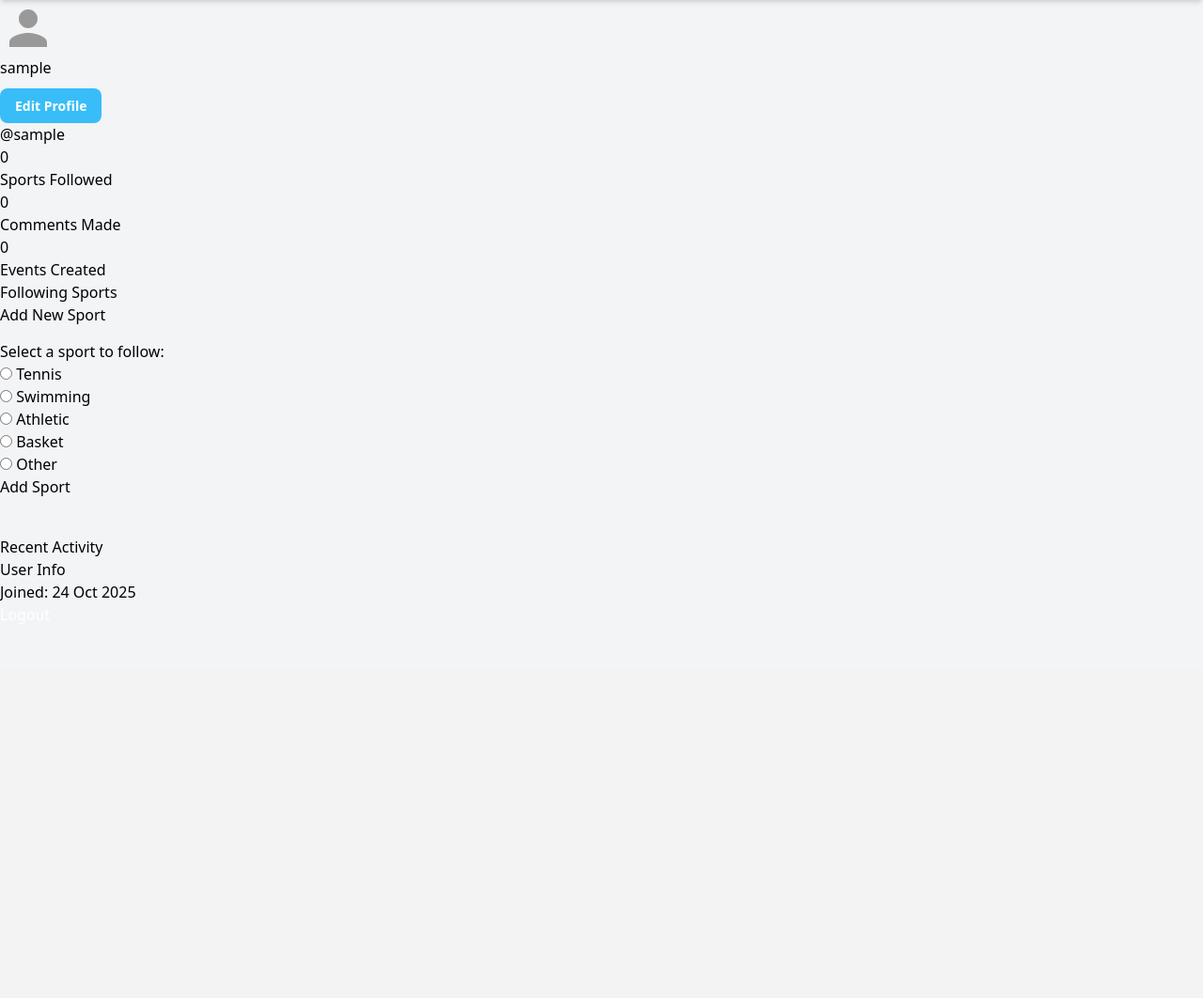
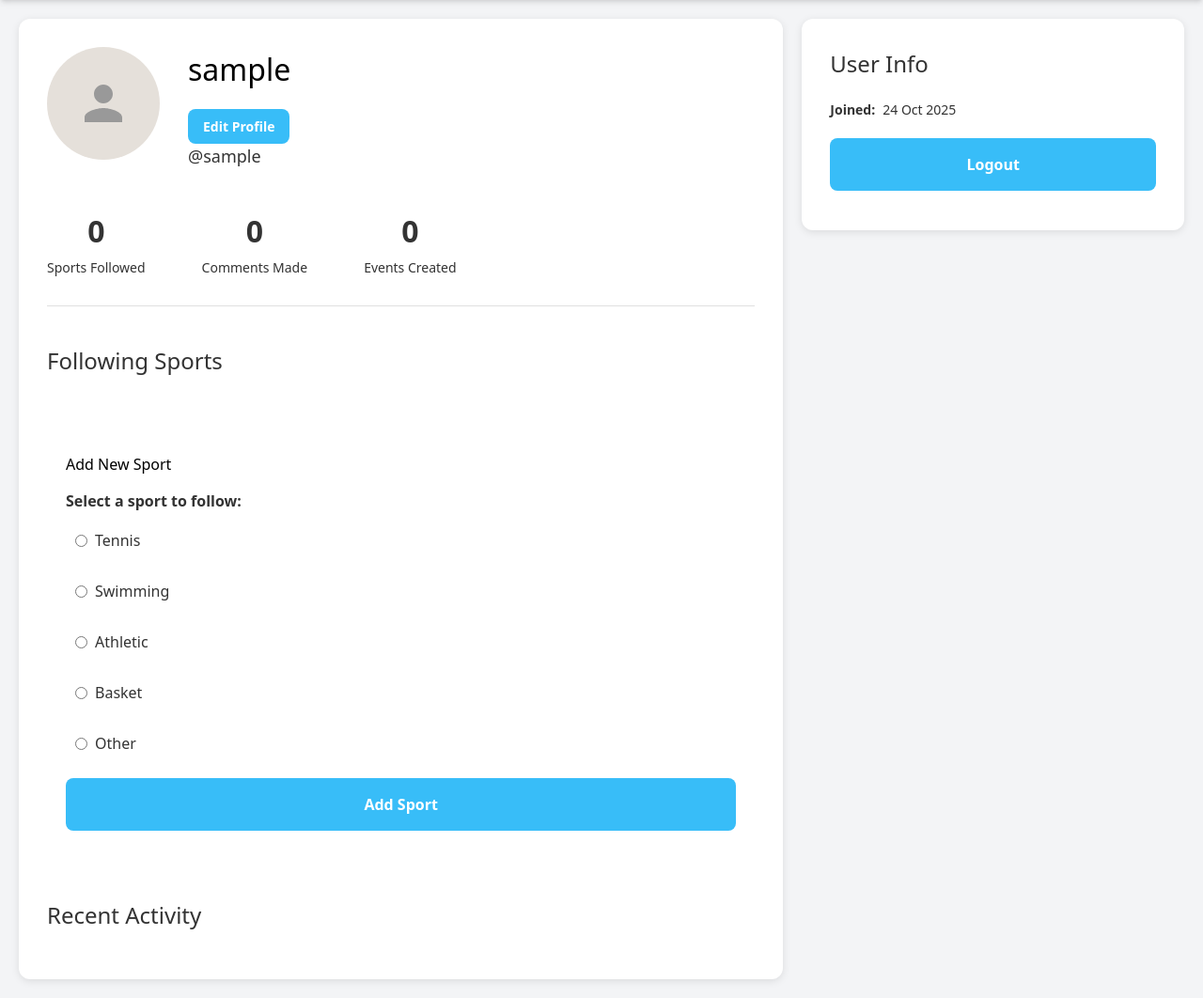
Before and after one commit to pbp-kelompok-a1/TK-1, a Django app: page /following/profile/1 in a window 1280 px wide. Shown: the part 88-1150 px from the top of the page at 94% size. Before the commit the page ends 728 px from the top, so only its background shows below. Run offline with Django 5.2, Linux system fonts and the light colour scheme; the visitor is signed in with stand-in values (Sample User, id 1); data comes from the database, SQL or seed files in the repository; data that the repository does not hold is empty; some libraries are stand-ins or nearby versions.

Commit message:
Profile page display fix

```diff
--- a/following/templates/profilePage.html
+++ b/following/templates/profilePage.html
@@ -9,9 +9,253 @@
 {% include 'navbar.html' %}
 
 <style>
-    /* ... keep all existing styles ... */
+    .profile-container {
+        max-width: 1400px;
+        margin: 0 auto;
+        padding: 20px;
+        display: grid;
+        grid-template-columns: 2fr 1fr;
+        gap: 20px;
+    }
 
-    /* NEW: Edit mode styles */
+    .profile-card, .sidebar-card {
+        background: #FFFFFF;
+        border-radius: 12px;
+        padding: 30px;
+        box-shadow: 0 2px 8px rgba(0,0,0,0.1);
+    }
+
+    .profile-header {
+        display: flex;
+        gap: 30px;
+        margin-bottom: 30px;
+    }
+
+    .profile-picture {
+        width: 120px;
+        height: 120px;
+        border-radius: 50%;
+        background-color: #E5E0DA;
+        display: flex;
+        align-items: center;
+        justify-content: center;
+        overflow: hidden;
+    }
+
+    .profile-picture img {
+        width: 100%;
+        height: 100%;
+        object-fit: cover;
+    }
+
+    .profile-info h1 {
+        font-size: 32px;
+        margin-bottom: 8px;
+    }
+
+    .username {
+        color: #333;
+        font-size: 18px;
+        margin-bottom: 12px;
+    }
+
+    .bio {
+        color: #333;
+        line-height: 1.6;
+    }
+
+    .stats {
+        display: flex;
+        gap: 60px;
+        margin-bottom: 40px;
+        padding-bottom: 30px;
+        border-bottom: 1px solid #e0e0e0;
+    }
+
+    .stat {
+        text-align: center;
+    }
+
+    .stat-number {
+        font-size: 32px;
+        font-weight: bold;
+        color: #333;
+    }
+
+    .stat-label {
+        color: #333;
+        font-size: 14px;
+        margin-top: 4px;
+    }
+
+    .section-title {
+        font-size: 24px;
+        margin-bottom: 20px;
+        color: #333;
+    }
+
+    .sports-container {
+        display: flex;
+        flex-wrap: wrap;
+        gap: 10px;
+        margin-bottom: 40px;
+    }
+
+    .sport-tag {
+        background-color: #38BDF8;
+        color: white;
+        padding: 10px 16px;
+        border-radius: 20px;
+        font-size: 14px;
+        display: flex;
+        align-items: center;
+        gap: 8px;
+    }
+
+    .sport-tag button {
+        background: none;
+        border: none;
+        color: white;
+        cursor: pointer;
+        font-size: 18px;
+        padding: 0;
+        display: flex;
+        align-items: center;
+    }
+
+    .sport-tag button:hover {
+        opacity: 0.8;
+    }
+
+    .activity-item {
+        padding: 15px 0;
+        border-bottom: 1px solid #f0f0f0;
+        display: flex;
+        align-items: center;
+        gap: 12px;
+    }
+
+    .activity-item:last-child {
+        border-bottom: none;
+    }
+
+    .activity-dot {
+        width: 8px;
+        height: 8px;
+        background-color: #38BDF8;
+        border-radius: 50%;
+        flex-shrink: 0;
+    }
+
+    .activity-username {
+        font-weight: 600;
+        color: #333;
+    }
+
+    .activity-text {
+        color: #333;
+    }
+
+    .activity-link {
+        color: #38BDF8;
+        text-decoration: none;
+    }
+
+    .activity-link:hover {
+        text-decoration: underline;
+    }
+
+    .user-info {
+        margin-bottom: 20px;
+    }
+
+    .info-row {
+        display: flex;
+        margin-bottom: 12px;
+        font-size: 14px;
+    }
+
+    .info-label {
+        font-weight: 600;
+        color: #333;
+        margin-right: 8px;
+    }
+
+    .info-value {
+        color: #333;
+    }
+
+    .button {
+        width: 100%;
+        padding: 16px;
+        border: none;
+        border-radius: 8px;
+        font-size: 16px;
+        font-weight: 600;
+        cursor: pointer;
+        margin-bottom: 12px;
+        transition: background-color 0.2s;
+    }
+
+    .button-primary {
+        background-color: #38BDF8;
+        color: white;
+    }
+
+    .button-primary:hover {
+        background-color: #38BDF8;
+    }
+
+    .add-sport-form {
+        margin-top: 20px;
+        padding: 20px;
+        background-color: #FFFFFF;
+        border-radius: 8px;
+    }
+
+    .form-group {
+        margin-bottom: 15px;
+    }
+
+    .form-group label {
+        display: block;
+        margin-bottom: 8px;
+        font-weight: 600;
+        color: #333;
+    }
+
+    .radio-group {
+        display: flex;
+        flex-direction: column;
+        gap: 10px;
+        max-height: 300px;
+        overflow-y: auto;
+    }
+
+    .radio-option {
+        display: flex;
+        align-items: center;
+        gap: 8px;
+        padding: 10px;
+        background: white;
+        border-radius: 6px;
+        cursor: pointer;
+    }
+
+    .radio-option:hover {
+        background-color: #FFFFFF;
+    }
+
+    .radio-option input[type="radio"] {
+        cursor: pointer;
+    }
+
+    .radio-option label {
+        margin: 0;
+        cursor: pointer;
+        font-weight: normal;
+    }
+
     .edit-mode {
         display: none;
     }
```
